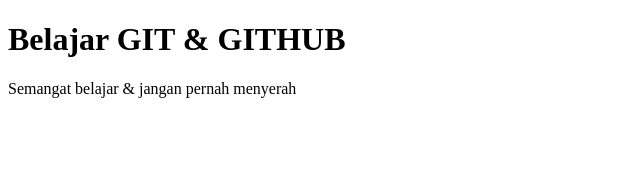
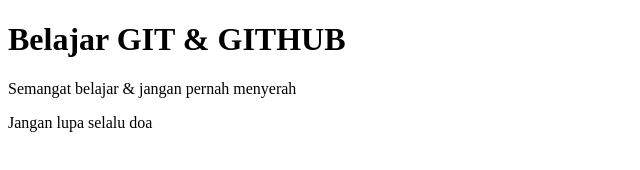
Before and after one commit to robyafrizalpalmendha86/be-a-programmer, a plain HTML site: page index.html in a window 1280 px wide. Shown: the whole page, without its empty margins (0-640 px from the left). Drawn offline with Linux system fonts and the light colour scheme.

Commit message:
add paragraf

```diff
--- a/index.html
+++ b/index.html
@@ -6,5 +6,6 @@
 <body>
 	<h1>Belajar GIT & GITHUB</h1>
 	<p>Semangat belajar & jangan pernah menyerah</p>
+	<p>Jangan lupa selalu doa</p>
 </body>
 </html>
```
